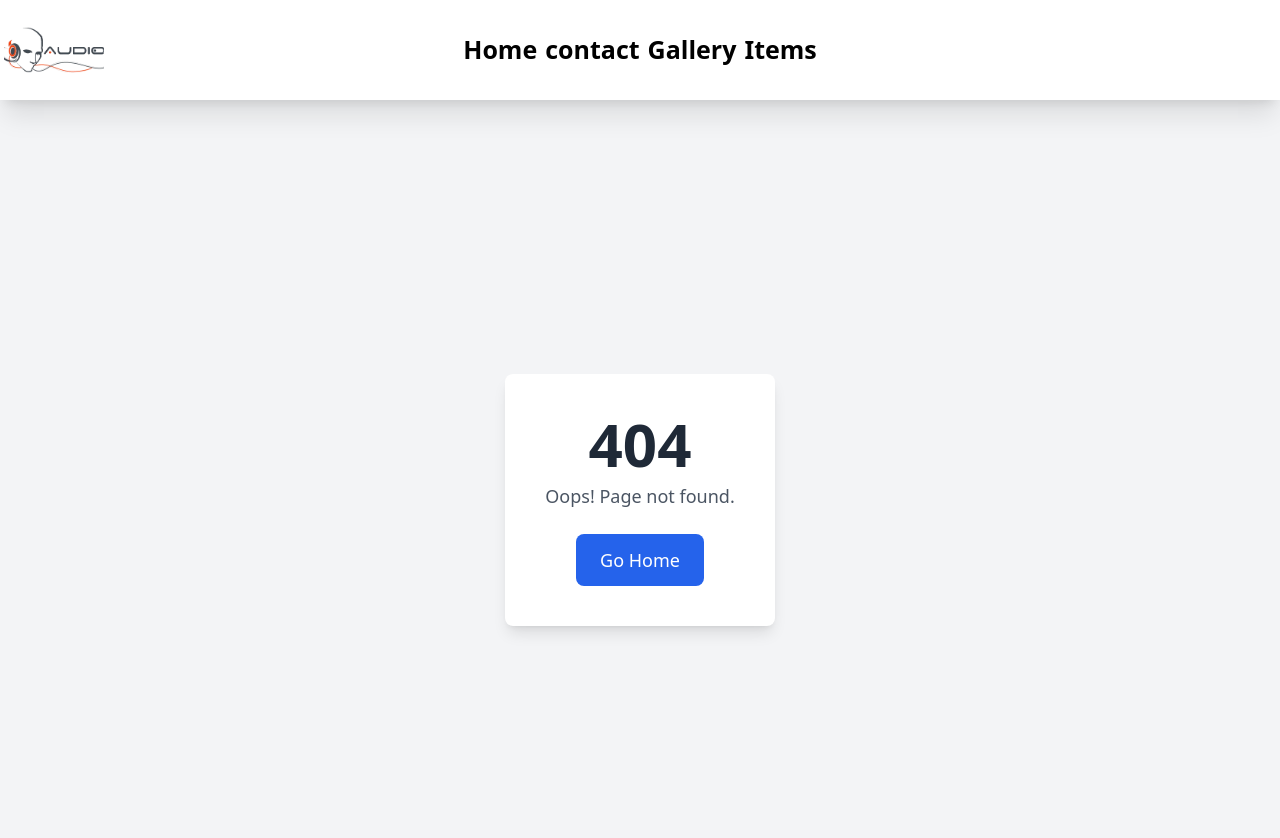
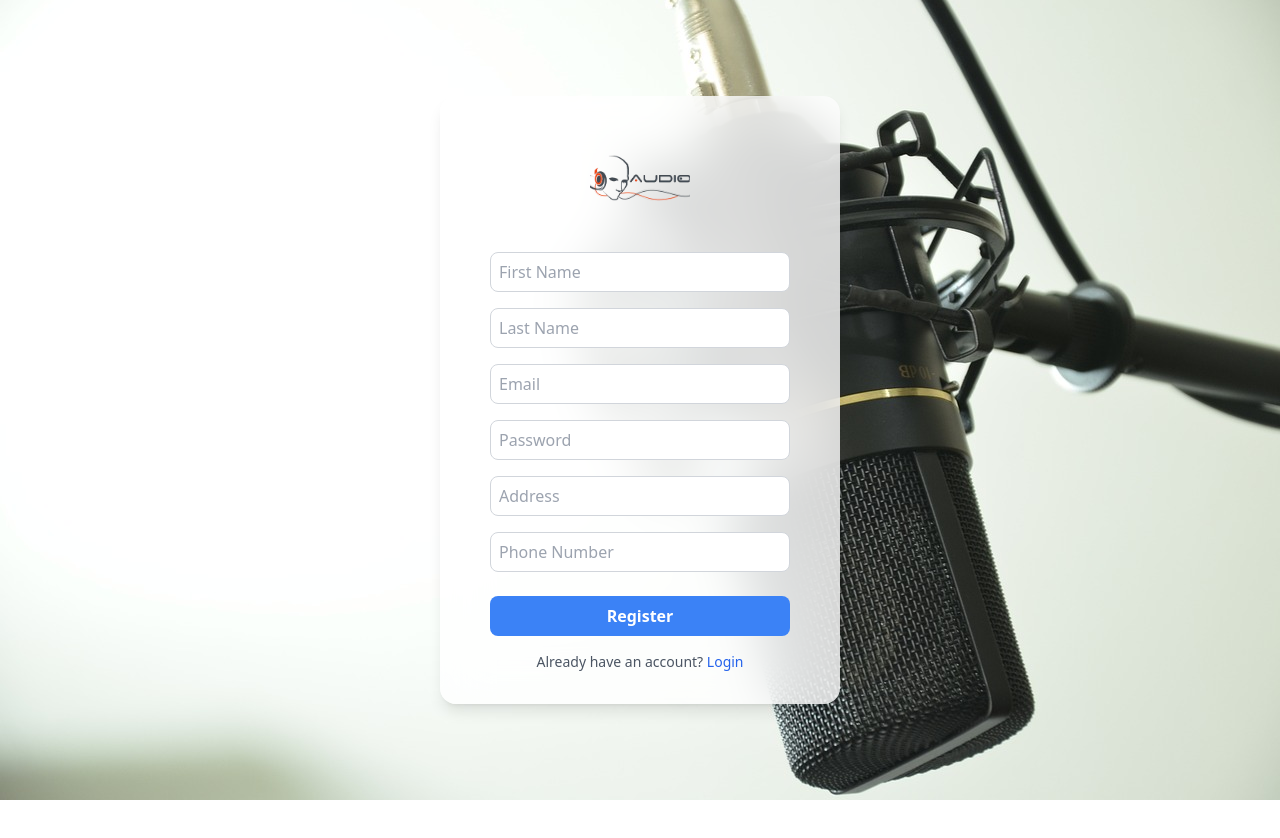
Before and after one commit to Tashika-Wijesooriya/kv-audio-frontend, a React (Vite) app: page /register in a window 1280 px wide. Before the commit this address had no page. Shown: the top 838 px of the page. After the commit the page ends 800 px from the top, so only its background shows below. Built offline with nearby package versions, Linux system fonts and the light colour scheme.

Commit message:
create register page

```diff
--- a/src/App.jsx
+++ b/src/App.jsx
@@ -4,16 +4,17 @@ import HomePage from "./pages/home/homePage";
 import Testing from "./assets/components/testing";
 import LoginPage from "./pages/login/login";
 import toast, { Toaster } from "react-hot-toast";
+import RegisterPage from "./pages/register/register";
 
 function App() {
   return (
     <BrowserRouter>
-      <Toaster
-      position="top-right"/>
+      <Toaster position="top-right" />
       <Routes path="/*">
         <Route path="/testing" element={<Testing />} />
         <Route path="/admin/*" element={<AdminPage />} />
         <Route path="/login" element={<LoginPage />} />
+        <Route path="/register" element={<RegisterPage />} />
         <Route path="/*" element={<HomePage />} />
       </Routes>
     </BrowserRouter>
--- a/src/pages/admin/adminItemsPage.jsx
+++ b/src/pages/admin/adminItemsPage.jsx
@@ -29,7 +29,7 @@ export default function AdminItemsPage() {
     if (window.confirm("Are you sure you want to delete this item?")) {
       const token = localStorage.getItem("token");
       axios
-        .delete(`http://localhost:3600/api/products/${key}`, {
+        .delete(bachendUrl + `/api/products/${key}`, {
           headers: { Authorization: `Bearer ${token}` },
         })
         .then(() => {
--- /dev/null
+++ b/src/pages/register/register.css
@@ -0,0 +1,6 @@
+.bg-picture {
+  background-image: url('/bg.jpg');
+  background-size: cover;
+  background-position: center;
+  background-repeat: no-repeat;
+}
--- /dev/null
+++ b/src/pages/register/register.jsx
@@ -0,0 +1,133 @@
+import { useState } from "react";
+import "./register.css";
+import axios from "axios";
+import { toast } from "react-hot-toast";
+import { useNavigate } from "react-router-dom";
+
+export default function RegisterPage() {
+  const [email, setEmail] = useState("");
+  const [password, setPassword] = useState("");
+  const [firstName, setFirstName] = useState("");
+  const [lastName, setLastName] = useState("");
+  const [address, setAddress] = useState("");
+  const [phone, setPhone] = useState("");
+  const [isLoading, setIsLoading] = useState(false);
+  const navigate = useNavigate();
+
+  function handleOnSubmit(e) {
+    e.preventDefault();
+
+    const bachendUrl = import.meta.env.VITE_BACKEND_URL;
+
+    // Check if any field is empty
+    if (!email || !password || !firstName || !lastName || !address || !phone) {
+      toast.error("All fields are required!");
+      return;
+    }
+
+    setIsLoading(true);
+
+    axios
+      .post(bachendUrl + "/api/users/register", {
+        email,
+        password,
+        firstName,
+        lastName,
+        address,
+        phone,
+      })
+      .then((res) => {
+        setIsLoading(false);
+        toast.success("Registration Successful!");
+        navigate("/login");
+      })
+      .catch((err) => {
+        setIsLoading(false);
+        console.error(err);
+        toast.error("Registration Failed. Please try again.");
+      });
+  }
+
+  return (
+    <div className="bg-picture w-full h-screen flex justify-center items-center">
+      <form onSubmit={handleOnSubmit}>
+        <div className="w-[400px] p-8 bg-white bg-opacity-80 rounded-2xl shadow-lg backdrop-blur-xl flex flex-col justify-center items-center relative">
+          <img
+            src="/logo.png"
+            alt="logo"
+            className="w-[100px] h-[100px] object-cover mb-6"
+          />
+
+          <input
+            type="text"
+            placeholder="First Name"
+            className="w-[300px] h-[40px] rounded-lg p-2 mb-4 border border-gray-300 focus:outline-none focus:ring-2 focus:ring-blue-500"
+            value={firstName}
+            onChange={(e) => setFirstName(e.target.value)}
+            required
+          />
+
+          <input
+            type="text"
+            placeholder="Last Name"
+            className="w-[300px] h-[40px] rounded-lg p-2 mb-4 border border-gray-300 focus:outline-none focus:ring-2 focus:ring-blue-500"
+            value={lastName}
+            onChange={(e) => setLastName(e.target.value)}
+            required
+          />
+
+          <input
+            type="email"
+            placeholder="Email"
+            className="w-[300px] h-[40px] rounded-lg p-2 mb-4 border border-gray-300 focus:outline-none focus:ring-2 focus:ring-blue-500"
+            value={email}
+            onChange={(e) => setEmail(e.target.value)}
+            required
+          />
+
+          <input
+            type="password"
+            placeholder="Password"
+            className="w-[300px] h-[40px] rounded-lg p-2 mb-4 border border-gray-300 focus:outline-none focus:ring-2 focus:ring-blue-500"
+            value={password}
+            onChange={(e) => setPassword(e.target.value)}
+            required
+          />
+
+          <input
+            type="text"
+            placeholder="Address"
+            className="w-[300px] h-[40px] rounded-lg p-2 mb-4 border border-gray-300 focus:outline-none focus:ring-2 focus:ring-blue-500"
+            value={address}
+            onChange={(e) => setAddress(e.target.value)}
+            required
+          />
+
+          <input
+            type="tel"
+            placeholder="Phone Number"
+            className="w-[300px] h-[40px] rounded-lg p-2 mb-6 border border-gray-300 focus:outline-none focus:ring-2 focus:ring-blue-500"
+            value={phone}
+            onChange={(e) => setPhone(e.target.value)}
+            required
+          />
+
+          <button
+            type="submit"
+            className="w-[300px] h-[40px] rounded-lg p-2 mb-4 bg-blue-500 text-white font-bold hover:bg-blue-600 transition disabled:opacity-50"
+            disabled={isLoading}
+          >
+            {isLoading ? "Registering..." : "Register"}
+          </button>
+
+          <p className="text-sm text-gray-600">
+            Already have an account?{" "}
+            <a href="/login" className="text-blue-600 hover:text-blue-800">
+              Login
+            </a>
+          </p>
+        </div>
+      </form>
+    </div>
+  );
+}
```
Also changed, not shown: 1 other file (tests, documents, lock files or other folders).
